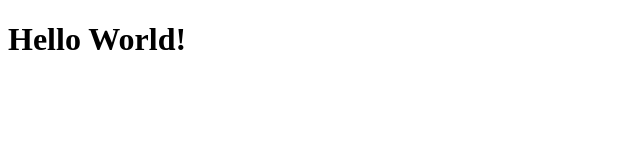
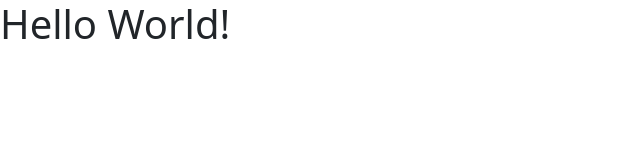
Before and after one commit to ryn-001/QTrip, a plain HTML site: page index.html in a window 1280 px wide. Shown: the whole page, without its empty margins (0-640 px from the left). Drawn offline with nearby package versions, Linux system fonts and the light colour scheme.

Commit message:
Adding Bootstrap

```diff
--- a/index.html
+++ b/index.html
@@ -3,11 +3,13 @@
     <head>
         <meta charset="UTF-8">
         <meta name="viewport" description="width=device-width, initial-scalee=1.0">
-        <link rel="stylesheet" href="styles.css">
+        <link href="https://cdn.jsdelivr.net/npm/bootstrap@5.3.6/dist/css/bootstrap.min.css" rel="stylesheet" integrity="sha384-4Q6Gf2aSP4eDXB8Miphtr37CMZZQ5oXLH2yaXMJ2w8e2ZtHTl7GptT4jmndRuHDT" crossorigin="anonymous">
         <title>QTrip</title>
     </head>
 
     <body>
         <h1>Hello World!</h1>
     </body>
+
+    <script src="https://cdn.jsdelivr.net/npm/bootstrap@5.3.6/dist/js/bootstrap.bundle.min.js" integrity="sha384-j1CDi7MgGQ12Z7Qab0qlWQ/Qqz24Gc6BM0thvEMVjHnfYGF0rmFCozFSxQBxwHKO" crossorigin="anonymous"></script>
 </html>
```
Also changed, not shown: styles.css (deleted).
